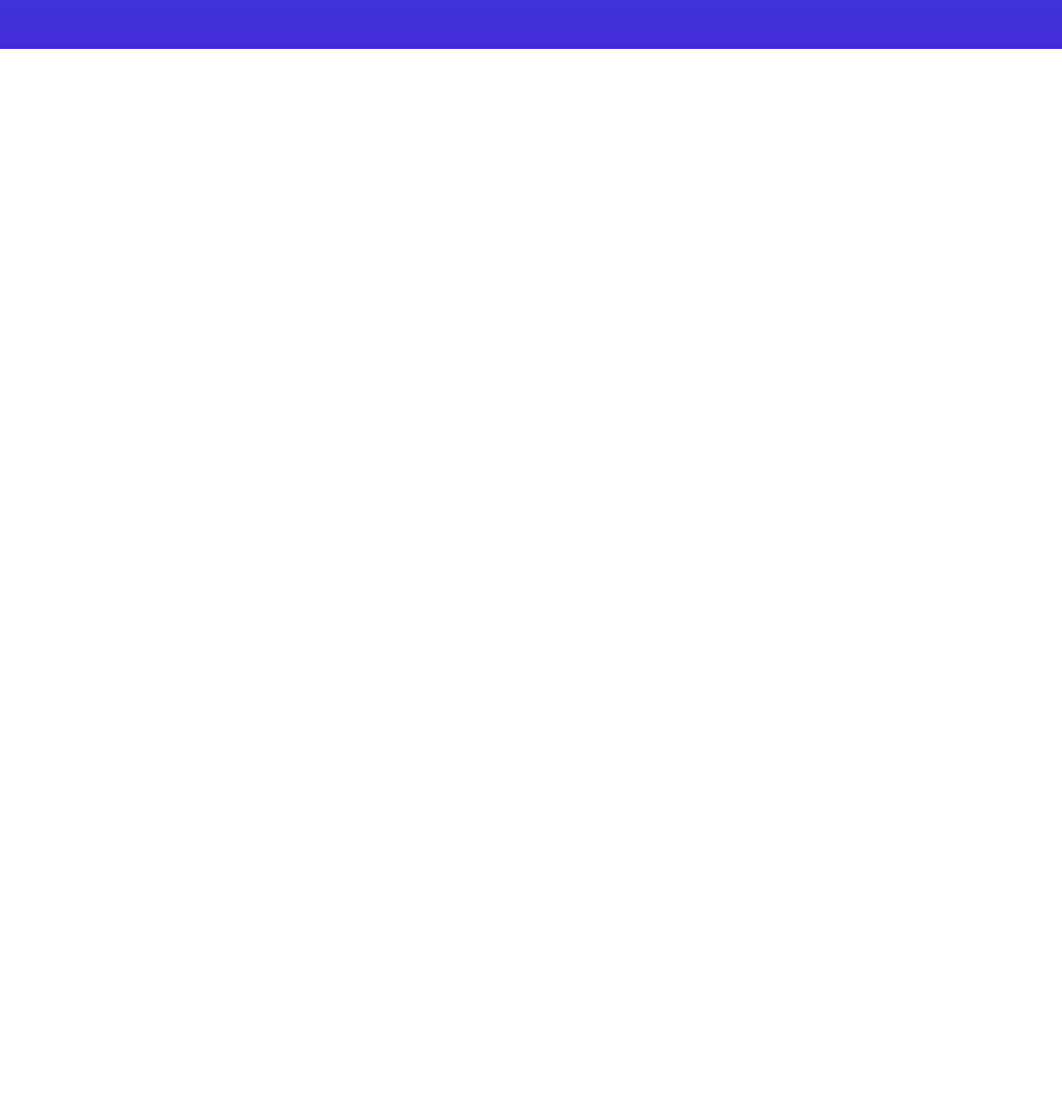
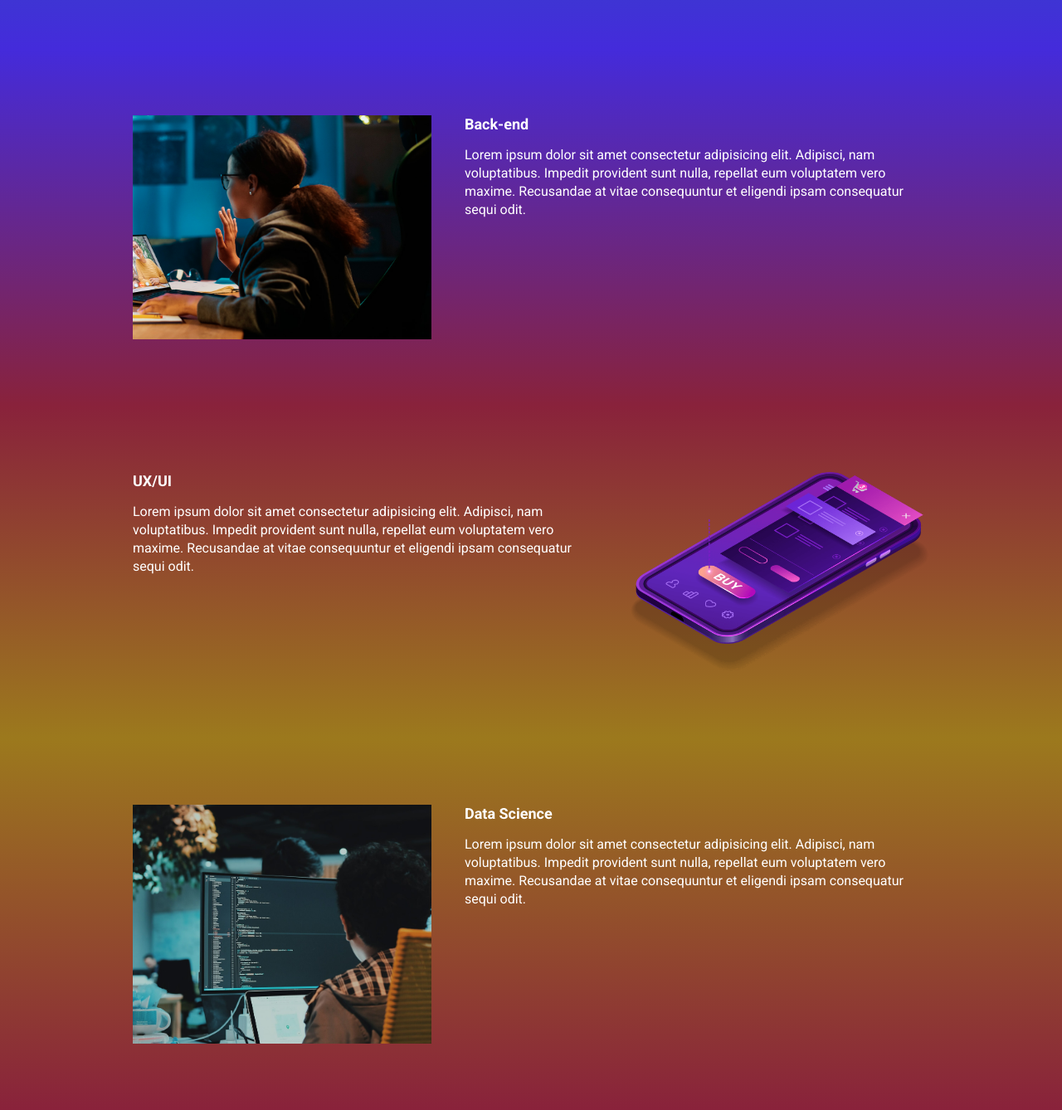
Before and after one commit to fagnerjunqueira/landing_page_evento, a website built with Parcel: page src/index.html in a window 1280 px wide. Shown: the part 900-2238 px from the top of the page at 83% size. Before the commit the page ends 959 px from the top, so only its background shows below. Built offline with nearby package versions, Linux system fonts and the light colour scheme.

Commit message:
novas seções e animações

```diff
--- a/src/index.html
+++ b/src/index.html
@@ -7,6 +7,7 @@
     <link rel="preconnect" href="https://fonts.gstatic.com" crossorigin>
     <link href="https://fonts.googleapis.com/css2?family=Roboto:wght@400;700&display=swap" rel="stylesheet">
     <link rel="stylesheet" href="styles/main.scss">
+    <link rel="stylesheet" href="https://unpkg.com/aos@next/dist/aos.css" />
     <title>Tech Talks</title>
 </head>
 <body>
@@ -36,8 +37,8 @@
         </div>
     </header>
 
-    <section class="event">
-        <div class="container">
+    <section class="event event--frontend">
+        <div class="container" data-aos="fade-right">
             <div class="event__details">
                 <h2 class="event__details__title">Front-end</h2>
                 <p class="event__details__description">Lorem ipsum dolor sit amet consectetur adipisicing elit. Adipisci, nam voluptatibus. Impedit provident sunt nulla, repellat eum voluptatem vero maxime. Recusandae at vitae consequuntur et eligendi ipsam consequatur sequi odit.</p>
@@ -45,6 +46,37 @@
             <img class="event__image"src="./images/frontend.png" alt="Front-end">
         </div>
     </section>
+
+    <section class="event event--backend event--image-left">
+        <div class="container" data-aos="fade-left">
+            <div class="event__details">
+                <h2 class="event__details__title">Back-end</h2>
+                <p class="event__details__description">Lorem ipsum dolor sit amet consectetur adipisicing elit. Adipisci, nam voluptatibus. Impedit provident sunt nulla, repellat eum voluptatem vero maxime. Recusandae at vitae consequuntur et eligendi ipsam consequatur sequi odit.</p>
+            </div>
+            <img class="event__image"src="./images/backend.png" alt="Back-end">
+        </div>
+    </section>
+
+    <section class="event event--uxui">
+        <div class="container" data-aos="fade-right">
+            <div class="event__details">
+                <h2 class="event__details__title">UX/UI</h2>
+                <p class="event__details__description">Lorem ipsum dolor sit amet consectetur adipisicing elit. Adipisci, nam voluptatibus. Impedit provident sunt nulla, repellat eum voluptatem vero maxime. Recusandae at vitae consequuntur et eligendi ipsam consequatur sequi odit.</p>
+            </div>
+            <img class="event__image"src="./images/ui-ux.png" alt="UX/UI">
+        </div>
+    </section>
+
+    <section class="event event--data event--image-left">
+        <div class="container" data-aos="fade-left">
+            <div class="event__details">
+                <h2 class="event__details__title">Data Science</h2>
+                <p class="event__details__description">Lorem ipsum dolor sit amet consectetur adipisicing elit. Adipisci, nam voluptatibus. Impedit provident sunt nulla, repellat eum voluptatem vero maxime. Recusandae at vitae consequuntur et eligendi ipsam consequatur sequi odit.</p>
+            </div>
+            <img class="event__image"src="./images/data.png" alt="Data Science">
+        </div>
+    </section>
+    <script src="https://unpkg.com/aos@next/dist/aos.js"></script>
     <script src="scripts/main.js"></script>
 </body>
 </html>
--- a/src/scripts/main.js
+++ b/src/scripts/main.js
@@ -0,0 +1 @@
+AOS.init();
--- a/src/styles/_event.scss
+++ b/src/styles/_event.scss
@@ -1,9 +1,31 @@
 .event {
     padding: 80px 0;
-    background-image: linear-gradient(#1B6CA7, #442BDB);
+
+    &--frontend {
+        background-image: linear-gradient(#1B6CA7, #442BDB);
+    }
+
+    &--backend {
+        background-image: linear-gradient(#442BDB, #89223B);
+    }
+
+    &--uxui {
+        background-image: linear-gradient(#89223B, #9C791D);
+    }
+
+    &--data {
+        background-image: linear-gradient(#9C791D, #89223B);
+    }
+
+    &--image-left {
+        .container {
+            flex-direction: row-reverse;
+        }
+    }
 
     .container {
         display: flex;
+        gap: 40px;
     }
 
     &__image {
@@ -11,8 +33,6 @@
     }
 
     &__details {
-        margin-right: 40px;
-
         &__title {
             font-size: 18px;
             font-weight: bold;
```
